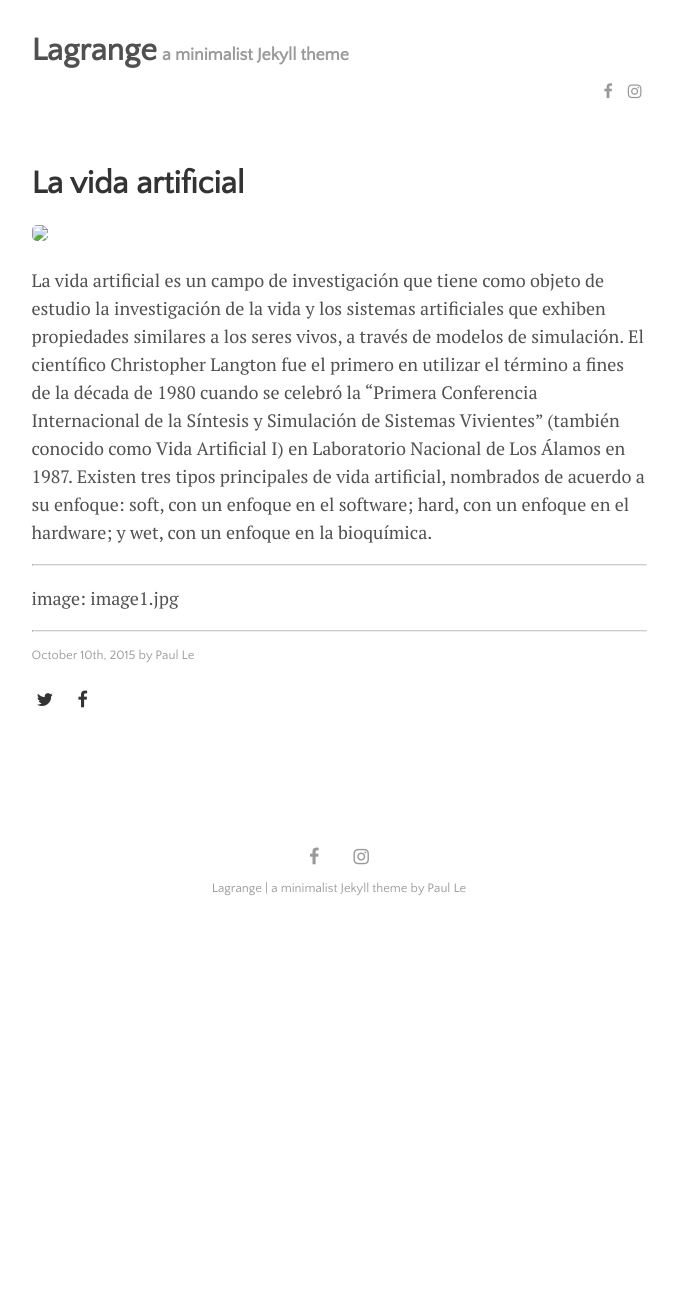
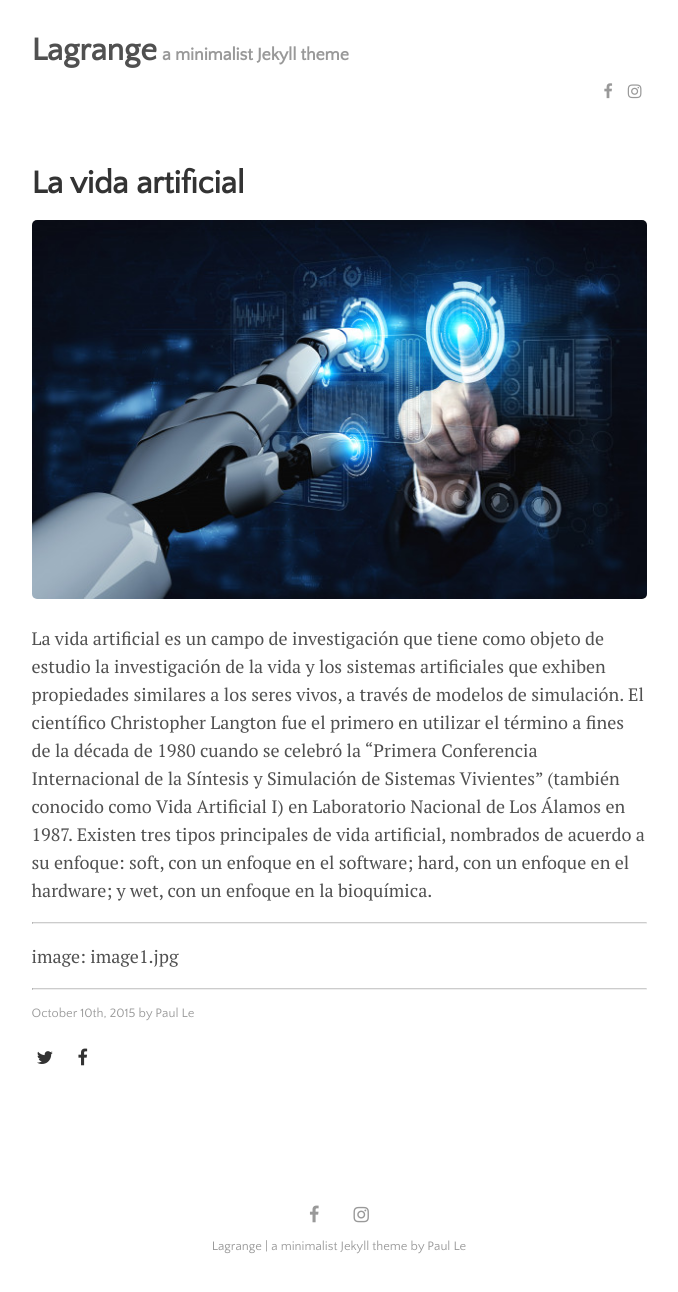
Before and after one commit to MelanyeLainez/m_blog_, a Jekyll site: the page built from _posts/2015-10-10-La vida artificial.md, in a window 1280 px wide. Shown: the whole page, without its empty margins (301-979 px from the left). Built offline with Jekyll 4.4.1, drawn with Linux system fonts in a browser that asks for light colours; before the commit the page ends 934 px from its top, so only the background shows below that.

Commit message:
Update post.html

```diff
--- a/_layouts/post.html
+++ b/_layouts/post.html
@@ -7,7 +7,7 @@ layout: default
 </h1>
 
 {% if page.image %}
-  <img src="{{ site.github.url }}/assets/img/{{ page.image }}">
+  <img src="{{ site.github.url }}/assets/css/{{ page.image }}">
 {% endif %}
 
 {{ content }}
```
